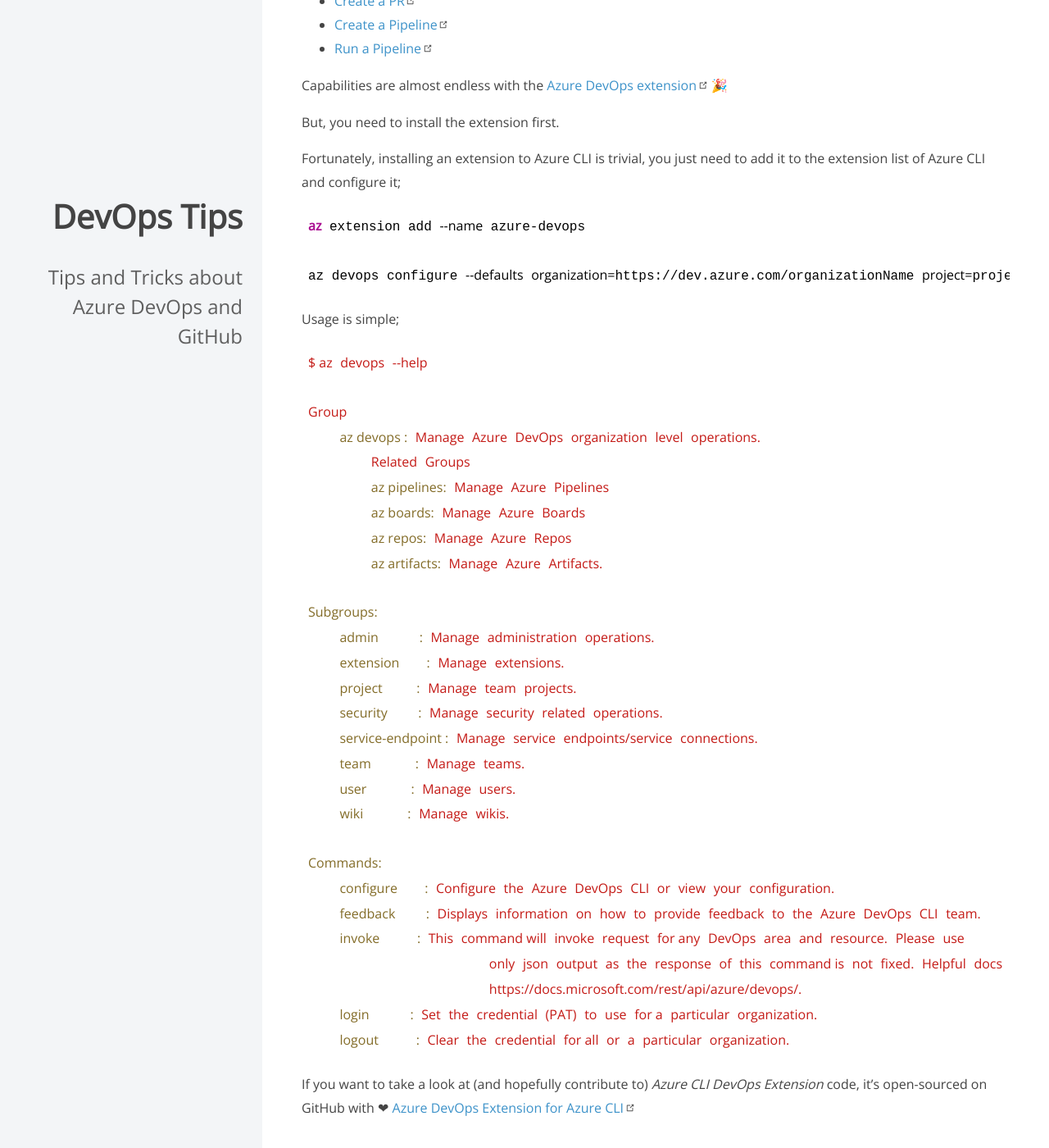
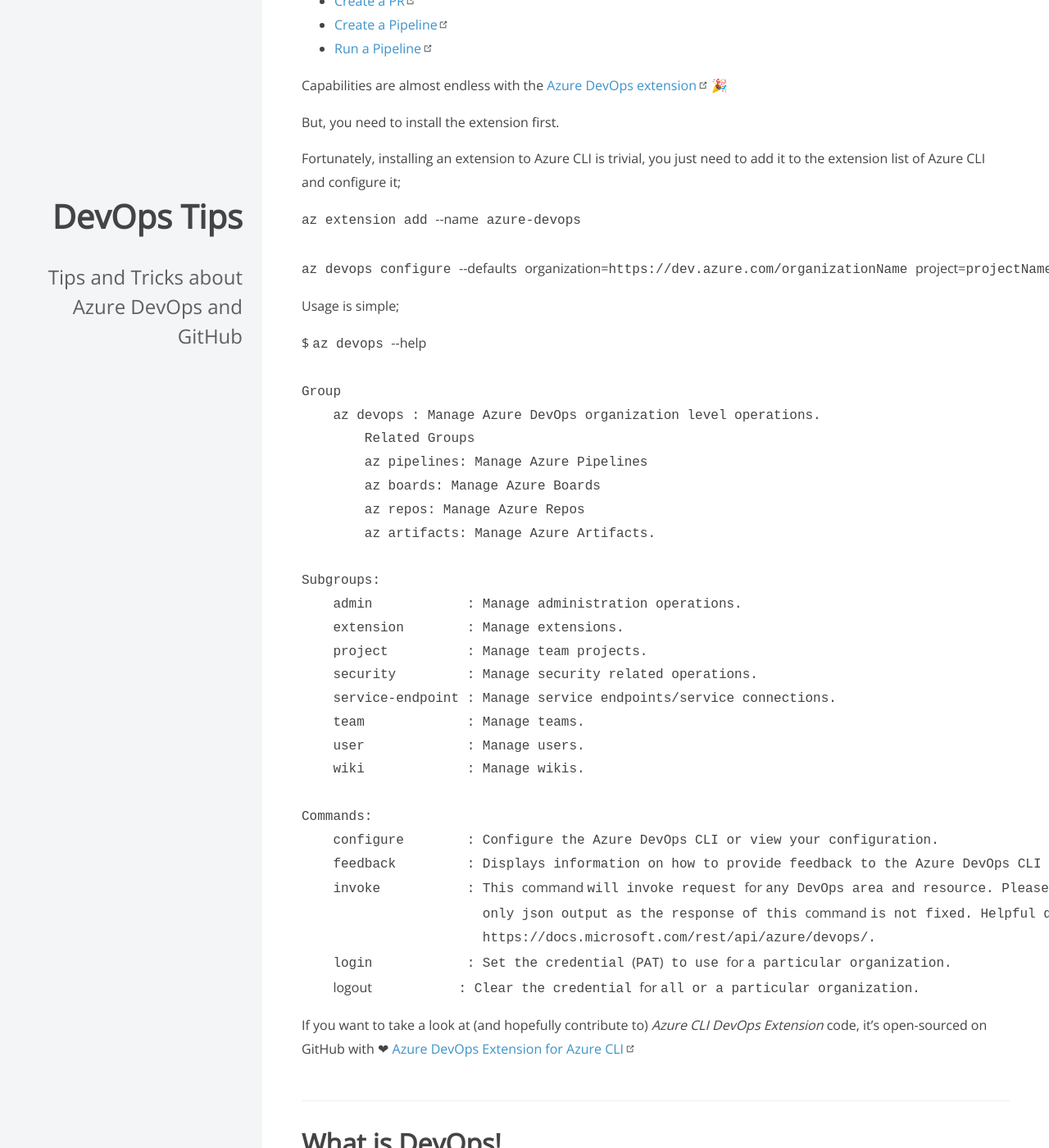
Before and after one commit to polatengin/devopstips.net, a Jekyll site: the page built from index.html, in a window 1280 px wide and 1400 px high, scrolled down 895 px. Shown: the whole window at 82% size. Built offline with Jekyll 4.4.1, drawn with Linux system fonts in a browser that asks for light colours; nearby versions of some CDN libraries; the list of posts is cut into pages by our own code.

```diff
--- a/_layouts/default.html
+++ b/_layouts/default.html
@@ -14,8 +14,7 @@ layout: compress
   <meta name="author" content="{{ site.author.name }}" />
   <meta name="viewport" content="width=device-width, initial-scale=1.0" />
   <meta name="post-date" content="{{ page.date | date:"%Y-%m-%d" }}" />
-  <script src="/assets/highlight.pack.js"></script>
-  <link rel="stylesheet" href="https://fonts.googleapis.com/css2?family=Open+Sans&family=Ubuntu+Mono&display=swap">
+  <link rel="stylesheet" href="https://fonts.googleapis.com/css2?family=Open+Sans&display=swap">
   <link rel="stylesheet" href="//unpkg.com/purecss@2.0.3/build/pure-min.css">
   <link rel="stylesheet" href="//unpkg.com/purecss@2.0.3/build/grids-responsive-min.css">
   <link rel="stylesheet" href="/assets/bundle.min.css?v20200520">
```
